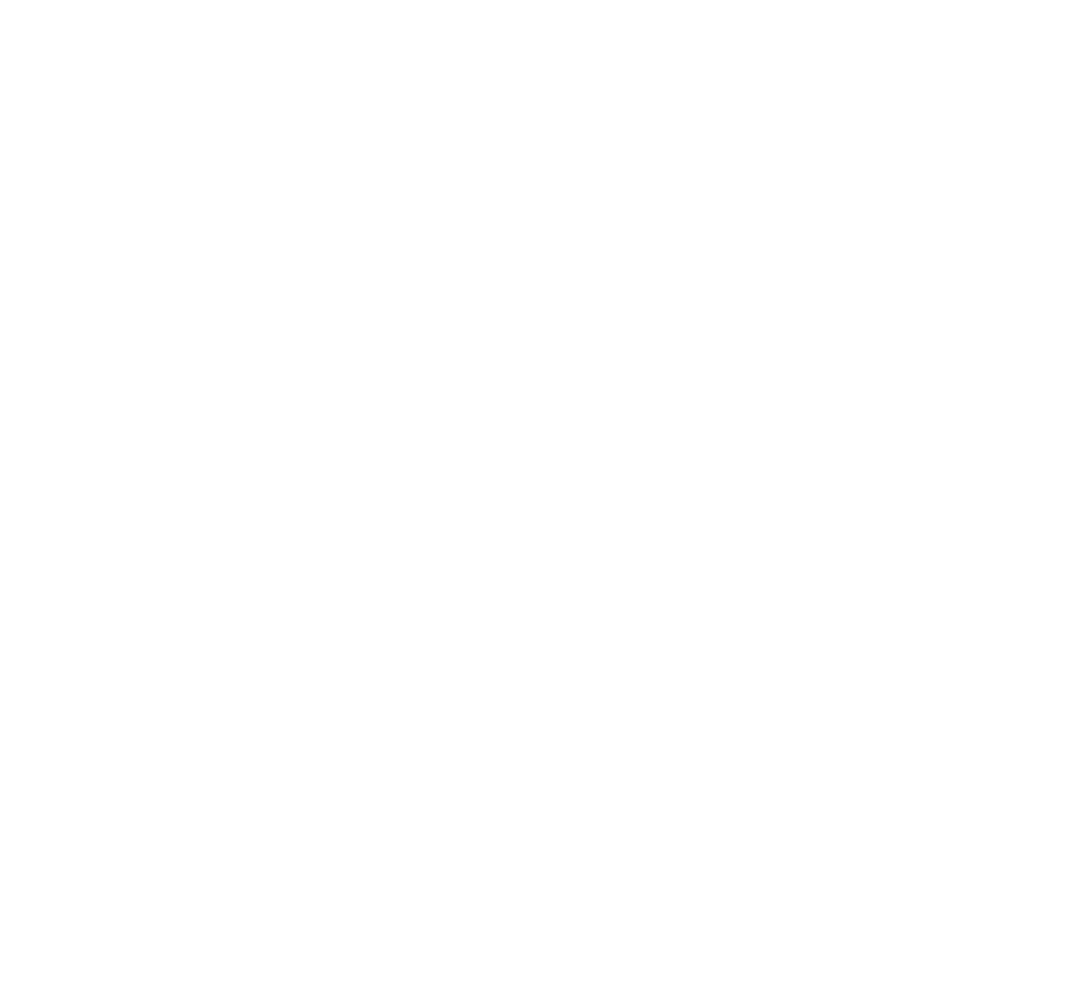
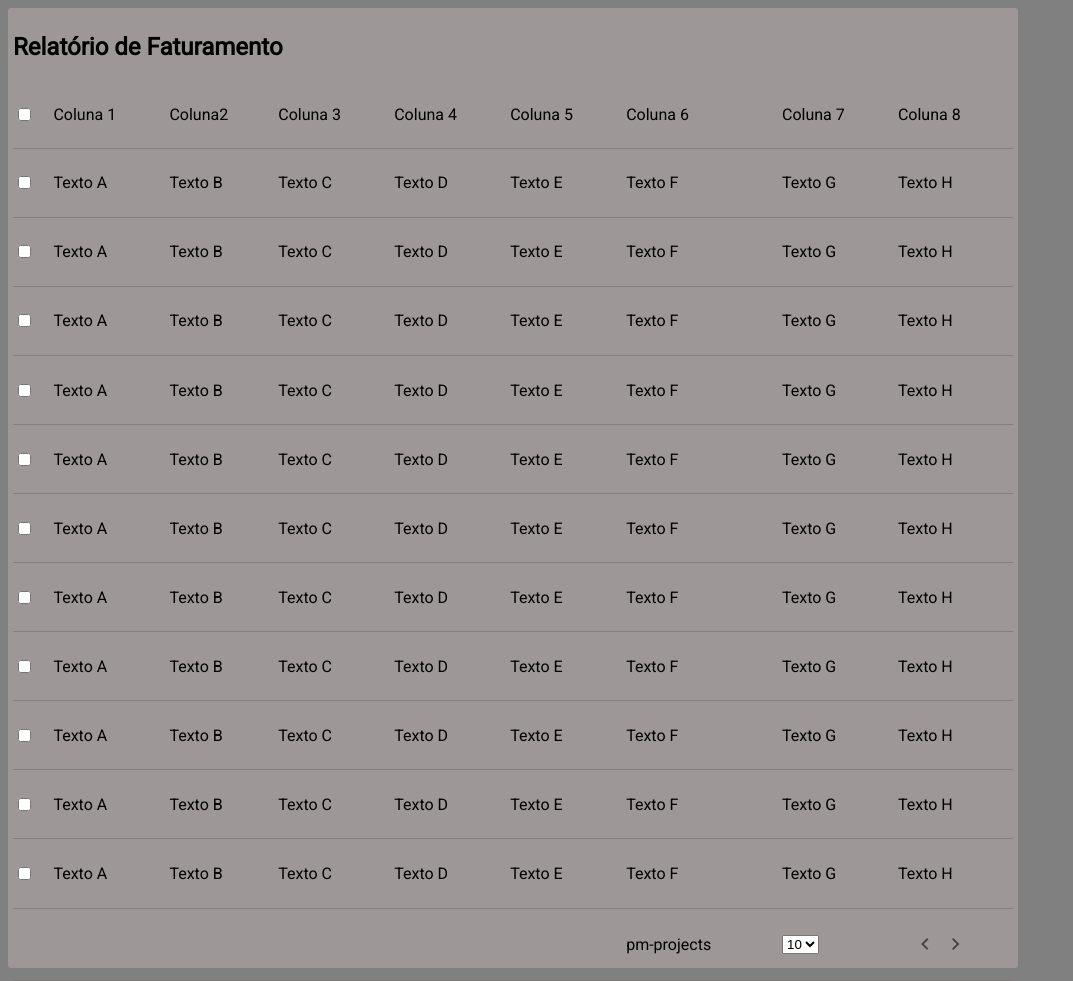
Before and after one commit to WesleyGalisa/pm-projects, a plain HTML site: page PROJETO05/index.html in a window 1280 px wide. Shown: the whole page, without its empty margins (0-1073 px from the left). Before the commit the page ends 800 px from the top, so only its background shows below. Drawn offline with Linux system fonts and the light colour scheme.

Commit message:
atualizando

```diff
--- /dev/null
+++ b/PROJETO05/css/estilo.css
@@ -0,0 +1,45 @@
+/* FORMATAÇÃO DAS DIVS BÁSICAS */
+
+    @import url('https://fonts.googleapis.com/css?family=Roboto');
+
+    body{
+        font-family: 'Roboto', sans-serif;
+        background-color: gray;
+
+    }
+
+table{
+    width: 1000px;
+    height: 900px;
+    border-collapse: collapse;
+}
+
+input{
+    display: block;
+    float: left;
+}
+
+img{
+    margin-left: 23px;
+}
+
+td{
+    border-bottom: 1px solid rgba(126, 119, 119, 0.74);
+
+}
+
+
+div{
+    width:1000px;
+    height: 950px;
+    box-shadow: 2px 2px 2px rgba(128, 128, 128, 0.5);
+    background-color: rgba(185, 173, 173, 0.5);
+   padding: 5px;
+    border-radius: 3px;
+}
+
+tr:hover{
+    background-color: gray;
+    padding-left: 5px;
+    text-shadow: 2px 1px 1px rgba(7, 7, 7, 0.842);
+}
--- a/PROJETO05/index.html
+++ b/PROJETO05/index.html
@@ -4,10 +4,27 @@
     <head>
         <meta charset="UTF-8">
         <title>PROJETO 05</title>
+        <link rel="stylesheet" href="css/estilo.css">
     </head>
 
-    <body>
-
+    <body> <div>
+    <table>
+        <h2>Relatório de Faturamento</h2>
+        <tr><td><input class="caixa" type="checkbox" name="checacaixa"></td><td>Coluna 1</td> <td>Coluna2</td> <td>Coluna 3</td> <td>Coluna 4</td> <td>Coluna 5</td> <td>Coluna 6</td> <td>Coluna 7</td><td>Coluna 8</td></tr>
+        <tr><td><input class="caixa" type="checkbox" name="checacaixa"></td> <td>Texto A</td> <td>Texto B </td> <td>Texto C</td> <td>Texto D</td> <td>Texto E</td> <td>Texto F</td> <td>Texto G</td><td>Texto H</td></tr>
+        <tr><td><input class="caixa" type="checkbox" name="checacaixa"></td> <td>Texto A</td> <td>Texto B</td> <td>Texto C</td> <td>Texto D</td> <td>Texto E</td> <td>Texto F</td> <td>Texto G</td><td>Texto H</td></tr>
+        <tr><td><input class="caixa" type="checkbox" name="checacaixa"></td> <td>Texto A</td> <td>Texto B</td> <td>Texto C</td> <td>Texto D</td> <td>Texto E</td> <td>Texto F</td> <td>Texto G</td><td>Texto H</td></tr>
+        <tr><td><input class="caixa" type="checkbox" name="checacaixa"></td><td>Texto A</td> <td>Texto B</td> <td>Texto C</td> <td>Texto D</td> <td>Texto E</td> <td>Texto F</td> <td>Texto G</td><td>Texto H</td></tr>
+        <tr><td><input class="caixa" type="checkbox" name="checacaixa"></td><td>Texto A</td> <td>Texto B</td> <td>Texto C</td> <td>Texto D</td> <td>Texto E</td> <td>Texto F</td> <td>Texto G</td><td>Texto H</td></tr>
+        <tr><td><input class="caixa" type="checkbox" name="checacaixa"></td><td>Texto A</td> <td>Texto B</td> <td>Texto C</td> <td>Texto D</td> <td>Texto E</td> <td>Texto F</td> <td>Texto G</td><td>Texto H</td></tr>
+        <tr><td><input class="caixa" type="checkbox" name="checacaixa"></td><td>Texto A</td> <td>Texto B</td> <td>Texto C</td> <td>Texto D</td> <td>Texto E</td> <td>Texto F</td> <td>Texto G</td><td>Texto H</td></tr>
+        <tr><td><input class="caixa" type="checkbox" name="checacaixa"></td><td>Texto A</td> <td>Texto B</td> <td>Texto C</td> <td>Texto D</td> <td>Texto E</td> <td>Texto F</td> <td>Texto G</td><td>Texto H</td></tr>
+        <tr><td><input class="caixa" type="checkbox" name="checacaixa"></td><td>Texto A</td> <td>Texto B</td> <td>Texto C</td> <td>Texto D</td> <td>Texto E</td> <td>Texto F</td> <td>Texto G</td><td>Texto H</td></tr>
+        <tr><td><input class="caixa" type="checkbox" name="checacaixa"></td><td>Texto A</td> <td>Texto B</td> <td>Texto C</td> <td>Texto D</td> <td>Texto E</td> <td>Texto F</td> <td>Texto G</td><td>Texto H</td></tr>
+        <tr><td><input class="caixa" type="checkbox" name="checacaixa"></td><td>Texto A</td> <td>Texto B</td> <td>Texto C</td> <td>Texto D</td> <td>Texto E</td> <td>Texto F</td> <td>Texto G</td><td>Texto H</td></tr>
+        <tr id="rodape"><td></td><td></td><td></td><td></td><td></td><td></td><td>pm-projects</td><td><select><option>10</option><option>20</option><option>30</option></select></td><td><img src="imagens/esquerda.png"><img src="imagens/direita.png" alt=""></td></tr>
+    </table>
+    </div>
     </body>
 
 </html>
```
Also changed, not shown: PROJETO05/imagens/direita.png (added), PROJETO05/imagens/esquerda.png (added).
